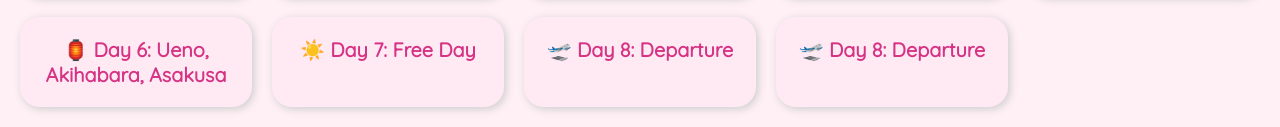
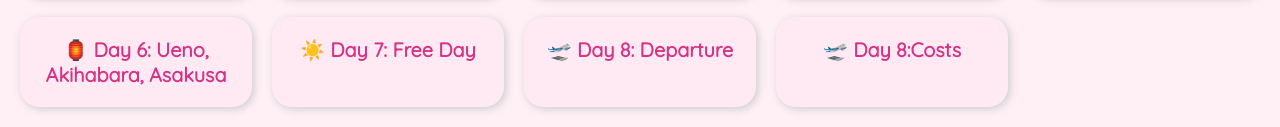
Before and after one commit to zoieeeanyla/japan-trip-2025-, a plain HTML site: page index.html in a window 1280 px wide. Shown: the part 444-571 px from the top of the page. Drawn offline with Linux system fonts and the light colour scheme.

Commit message:
Update index.html

```diff
--- a/index.html
+++ b/index.html
@@ -116,7 +116,7 @@
     <div class="day-card"><a href="day6.html">🏮 Day 6: Ueno, Akihabara, Asakusa</a></div>
     <div class="day-card"><a href="day7.html">☀️ Day 7: Free Day</a></div>
     <div class="day-card"><a href="day8.html">🛫 Day 8: Departure</a></div>
-    <div class="day-card"><a href="costs-budget.html">🛫 Day 8: Departure</a></div>
+    <div class="day-card"><a href="costs-budget.html">🛫 Day 8:Costs</a></div>
   </section>
 
   <script>
```
